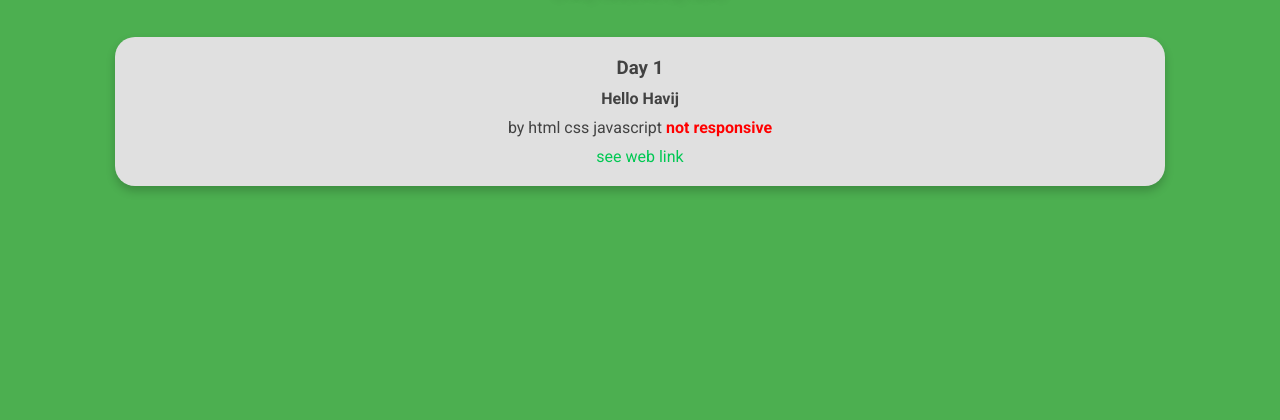
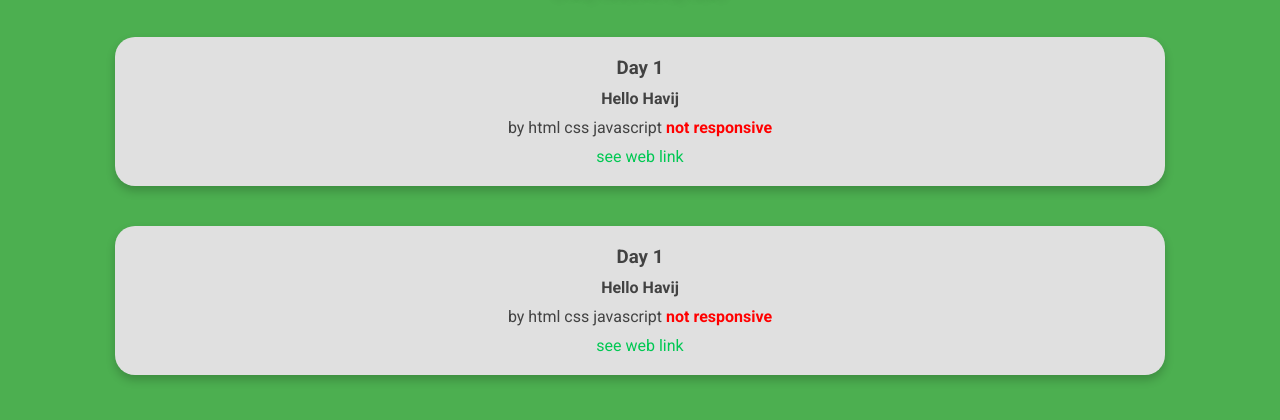
Before and after one commit to alithecodeguy/100day, a plain HTML site: page day-0-main-Challenge/index.html in a window 1280 px wide. Shown: the part 146-566 px from the top of the page. Drawn offline with Linux system fonts and the light colour scheme.

Commit message:
first commit

```diff
--- a/day-0-main-Challenge/index.html
+++ b/day-0-main-Challenge/index.html
@@ -29,6 +29,24 @@
         </div>
 
       </div>
+
+      <div class="box-container">
+        <div class="box-post">
+          <h3 class="tittle-post">Day 1</h3>
+          <h4 class="post-name">Hello Havij</h4>
+          <p class="info-post">
+            by html css javascript
+            <span class="responsive-info">not responsive</span>
+          </p>
+          <a
+            href="https://100day-sib.vercel.app/"
+            class="link-post"
+            target="_blank"
+            >see web link</a
+          >
+        </div>
+
+      </div>
     </div>
 
     </div>
```
